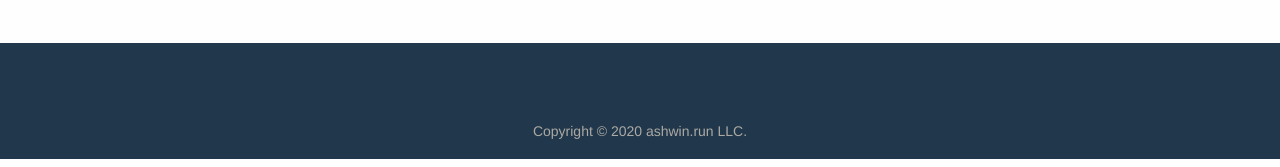
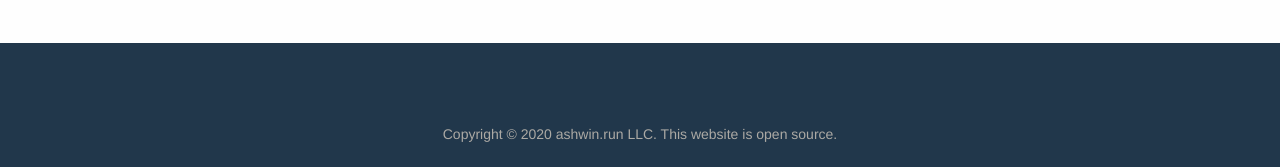
Before and after one commit to epicfaace/tech.ashwin.run, a plain HTML site: page index.html in a window 1280 px wide. Shown: the part 2428-2595 px from the top of the page. Drawn offline with Linux system fonts and the light colour scheme; a script that the page names is missing.

Commit message:
readme, github repo link

```diff
--- a/index.html
+++ b/index.html
@@ -152,8 +152,8 @@
         </script>
         ashwin.run LLC.
 
-        <!-- This website is
-        <a href="https://github.com/parcel-bundler/website" target="_blank">open source</a>. -->
+        This website is
+        <a href="https://github.com/epicfaace/ashwin.run" target="_blank">open source</a>.
       </div>
     </footer>
 
```
Also changed, not shown: README.md (added).
